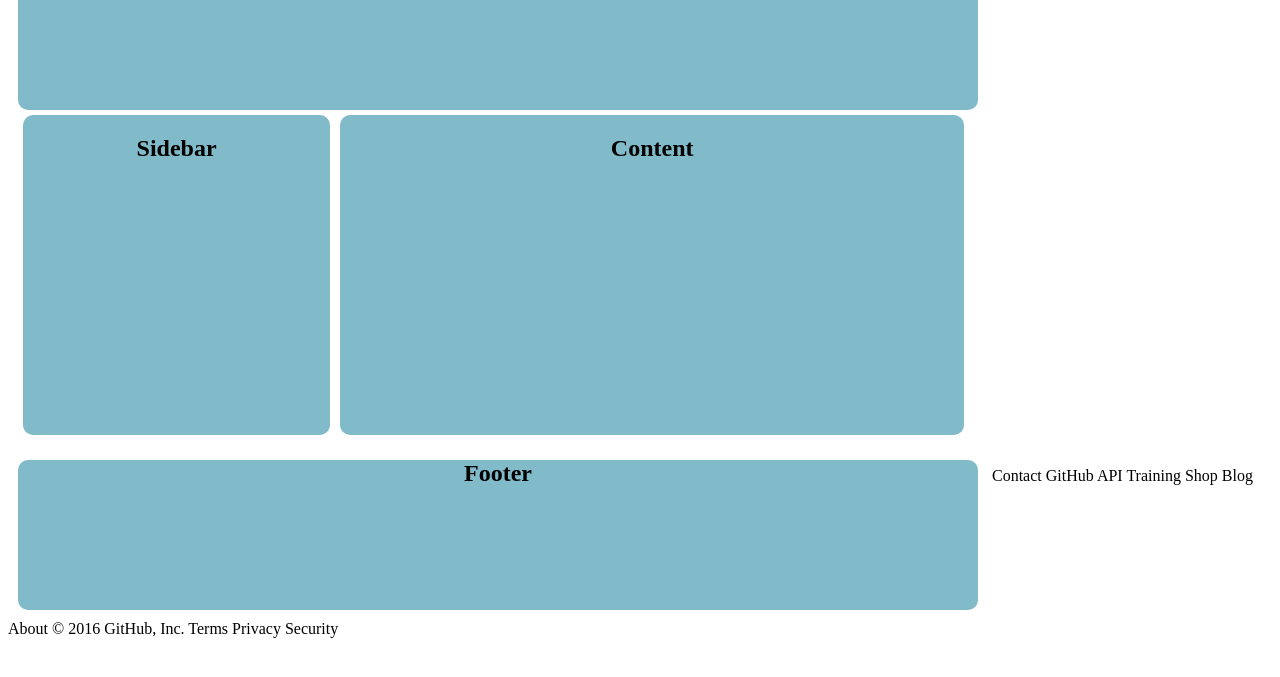
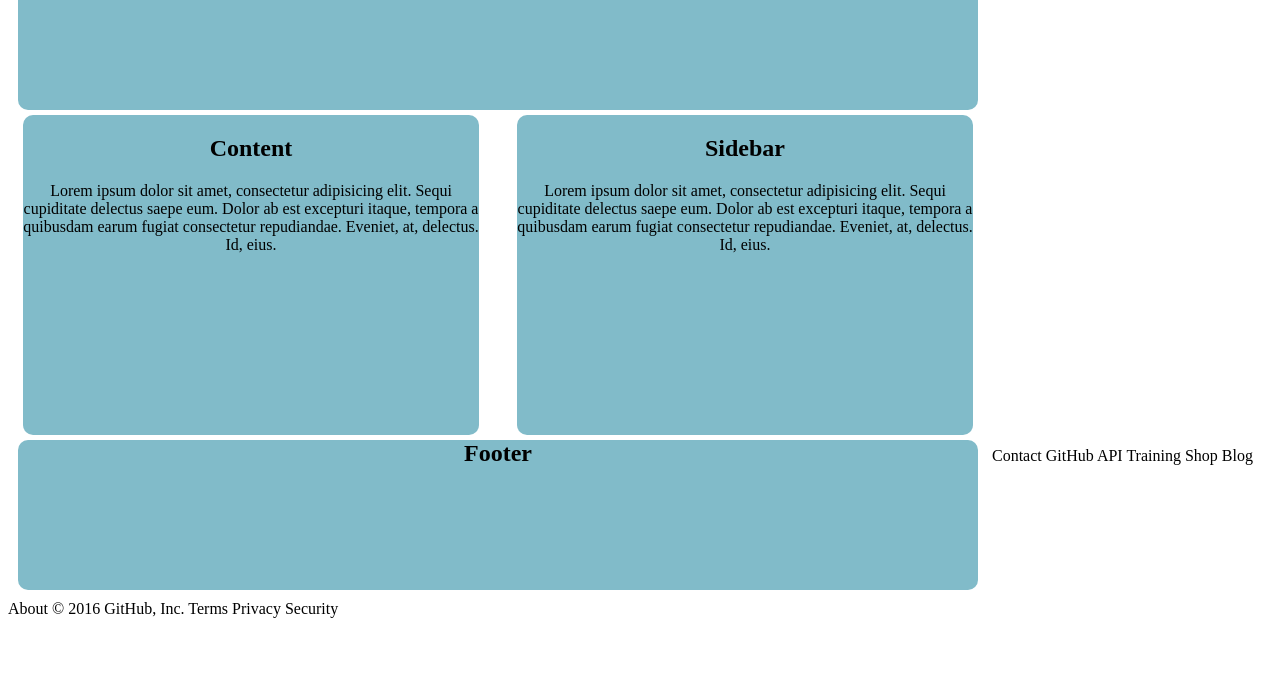
Before and after one commit to jonat7502/html-layouts, a plain HTML site: page box.html/index.html in a window 1280 px wide. Shown: the part 79-756 px from the top of the page. Drawn offline with Linux system fonts and the light colour scheme.

Commit message:
update 6

```diff
--- a/box.html/index.html
+++ b/box.html/index.html
@@ -18,31 +18,46 @@
      }
 
       #Box1 {
-        width: 32%;
+        width: 47.5%;
          height: 320px;
          background-color: #81BBC9;
          margin: 5px;
          border-radius: 10px;
-         display: inline-block;
+         display: block;
          font-size: 16px;
          text-align: center;
+         float: right;
      }
 
 
      #Box2 {
-        width: 65%;
+        width: 47.5%;
          height: 320px;
          background-color: #81BBC9;
          margin: 5px;
          border-radius: 10px;
-         display: inline-block;
+         display: block;
          font-size: 16px;
          text-align: center;
+         float: left;
+         ;
+
+     }
+
+     #Box3 {
+        width: 100%;
+         height: 150px;
+         background-color: #81BBC9;
+         border-radius: 10px;
+         display: block;
+         font-size: 16px;
+         text-align: center;
+         clear:both;
+
+
 
 
      }
-
-
 
 
      #container {
@@ -59,9 +74,9 @@
 
         <div id="container">
         <div class="Box"><h1>Header</h1></div>
-         <div id="Box1"><h2>Sidebar</h2></div>
-         <div id="Box2"><h2>Content</h2></div>
-         <div class="Box"><h2>Footer</h2></div>
+         <div id="Box1"><h2>Sidebar</h2><p>Lorem ipsum dolor sit amet, consectetur adipisicing elit. Sequi cupiditate delectus saepe eum. Dolor ab est excepturi itaque, tempora a quibusdam earum fugiat consectetur repudiandae. Eveniet, at, delectus. Id, eius.</p> </div>
+         <div id="Box2"><h2>Content</h2><p>Lorem ipsum dolor sit amet, consectetur adipisicing elit. Sequi cupiditate delectus saepe eum. Dolor ab est excepturi itaque, tempora a quibusdam earum fugiat consectetur repudiandae. Eveniet, at, delectus. Id, eius.</p></div>
+         <div id="Box3"><h2>Footer</h2></div>
 
          </div>
 
```
